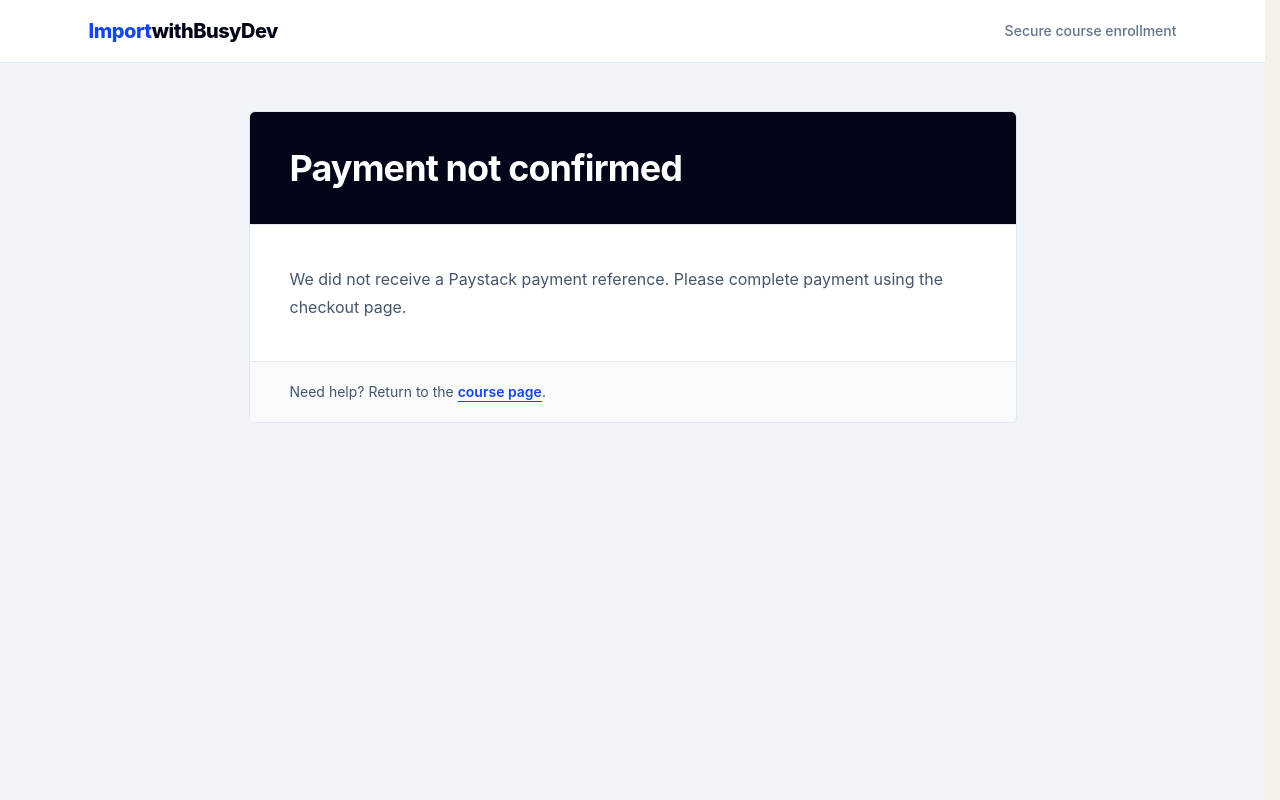
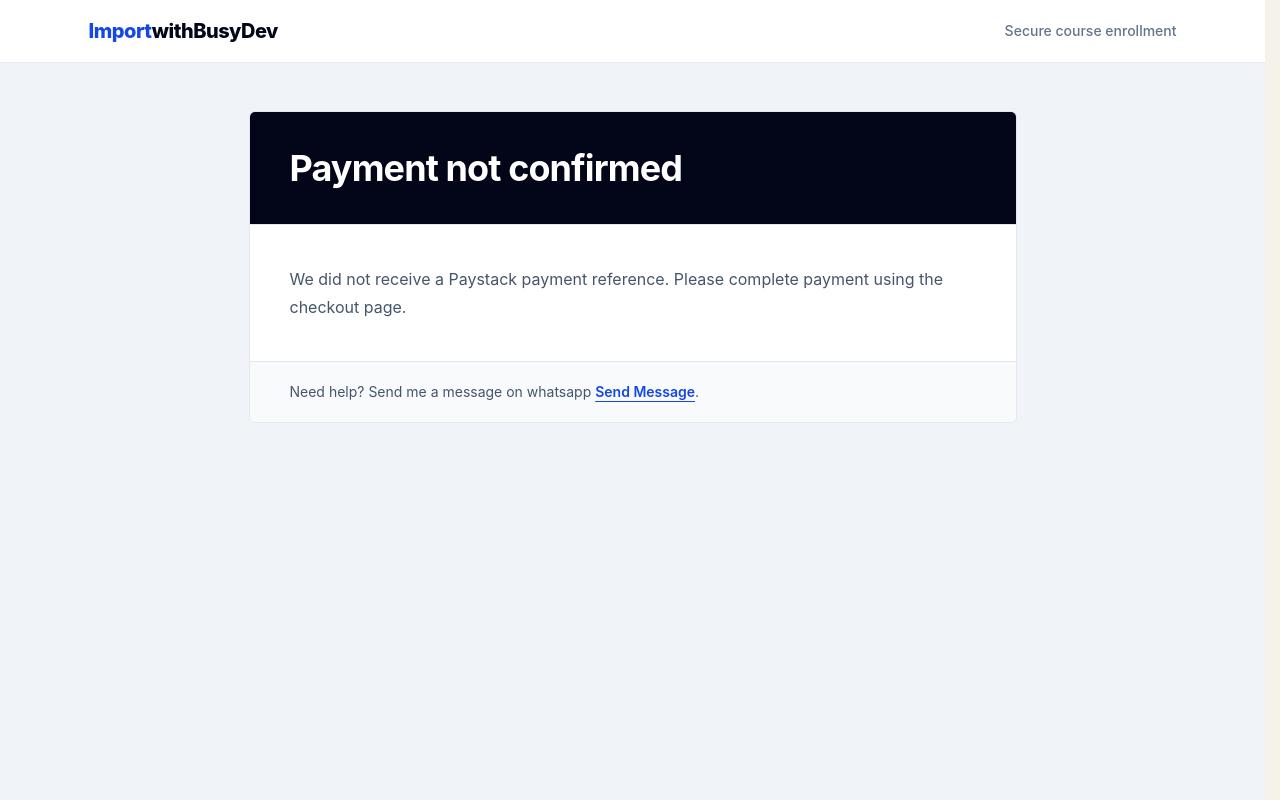
Before and after one commit to MrEben/importwithbusydev, a React (Vite) app: page /thank-you in a window 1280 px wide. Built offline with nearby package versions, Linux system fonts and the light colour scheme.

Commit message:
updated the footer

```diff
--- a/src/pages/CheckoutPage.jsx
+++ b/src/pages/CheckoutPage.jsx
@@ -316,6 +316,13 @@ export default function CourseDetail() {
 
         {/* AUTHOR */}
         <div className="author">
+           <div className="border-t border-slate-200 bg-slate-50 px-6 py-5 text-sm text-slate-600 sm:px-10">
+            Need help? Send me a message on whatsapp{" "}
+            <Link className="font-semibold text-blue-700 underline underline-offset-4 hover:text-blue-800" to="https://tinyurl.com/ymanwze6">
+              Send Message
+            </Link>
+            .
+          </div>
           <p>A course by</p>
           <div className="a-row"><div className="avatar lg">{COURSE.author[0]}</div><b>{COURSE.author}</b></div>
         </div>
--- a/src/pages/ThankYouPage.jsx
+++ b/src/pages/ThankYouPage.jsx
@@ -208,7 +208,7 @@ export default function ThankYouPage() {
             {isConfirmed && !isCoachingPayment && (
               <p className="mt-4 text-xl font-extrabold leading-snug sm:text-2xl">
                 But I have{" "}
-                <span className="text-amber-400">something extra</span> for you. Sroll down a bit to see it.
+                <span className="text-amber-400">something extra</span> for you. Scroll down a bit to see it.
               </p>
             )}
           </div>
@@ -351,7 +351,7 @@ export default function ThankYouPage() {
                           htmlFor="coaching-email"
                           className="mb-2 block font-bold text-slate-900"
                         >
-                          Email for your coaching payment
+                          Enter your email to pay for your one-on-one coaching payment
                         </label>
                         <input
                           id="coaching-email"
@@ -431,9 +431,9 @@ export default function ThankYouPage() {
           </div>
 
           <footer className="border-t border-slate-200 bg-slate-50 px-6 py-5 text-sm text-slate-600 sm:px-10">
-            Need help? Return to the{" "}
-            <Link className="font-semibold text-blue-700 underline underline-offset-4 hover:text-blue-800" to="/checkout">
-              course page
+            Need help? Send me a message on whatsapp{" "}
+            <Link className="font-semibold text-blue-700 underline underline-offset-4 hover:text-blue-800" to="https://tinyurl.com/ymanwze6">
+              Send Message
             </Link>
             .
           </footer>
```
